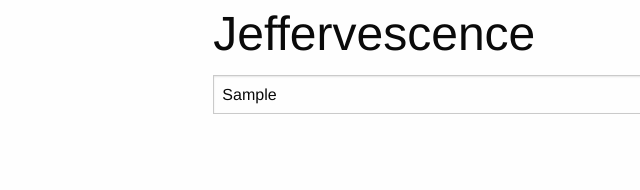
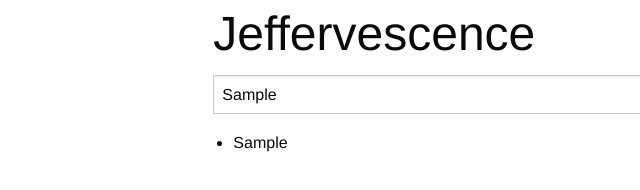
Before and after one commit to kbaihoff/jeffervescence, a plain HTML site: page index.html in a window 1280 px wide. Both pictures are taken after typing "Sample" into the empty fields and a click on the button "Add flick". Shown: the full height of the page, 0-640 px from the left. Drawn offline with nearby package versions, Linux system fonts and the light colour scheme.

Commit message:
Add flicks to an unordered list

```diff
--- a/app.js
+++ b/app.js
@@ -1,10 +1,10 @@
 const app = {
-  init(formSelector) {
+  init(selectors) {
     this.max = 0
+    this.list = document.querySelector(selectors.listSelector)
     document
-      .querySelector(formSelector)
-      .addEventListener('submit', this.addFlick.bind(this))
-      // this is an event listener (before binding)
+      .querySelector(selectors.formSelector)
+      .addEventListener('submit', this.addFlick.bind(this)) // this is an event listener (before binding)
   },
 
   addFlick(ev) {
@@ -14,10 +14,19 @@ const app = {
       id: this.max + 1,
       name: form.flickName.value, // === the value from form > input with the name "flickName"
     }
+    const li = this.renderListItem(flick)
+    this.list.appendChild(li)
+    this.max++
+  },
 
-    console.log(flick.name, flick.id)
-    this.max++
+  renderListItem(flick) {
+    const li = document.createElement('li')
+    li.textContent = flick.name
+    return li
   },
 }
 
-app.init('#flickForm')
+app.init({
+  formSelector: '#flickForm',
+  listSelector: '#flickList',
+})
--- a/index.html
+++ b/index.html
@@ -26,6 +26,12 @@
       </div>
     </div>
 
+    <div class="row">
+      <div class="medium-8 medium-offset-2 column">
+        <ul id="flickList"></ul>
+      </div>
+    </div>
+
     <script src="app.js"></script>
   </body>
 </html>
```
